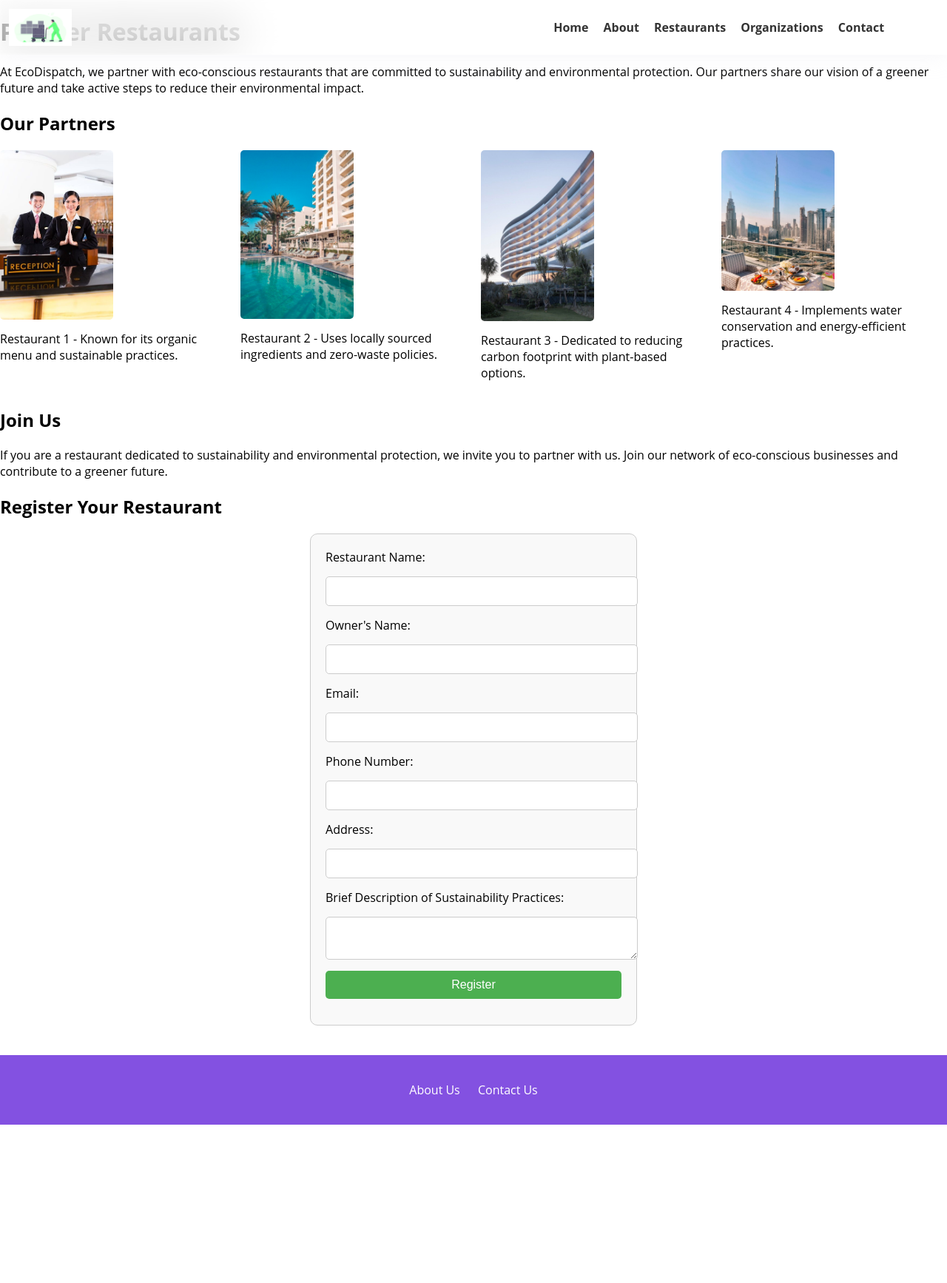
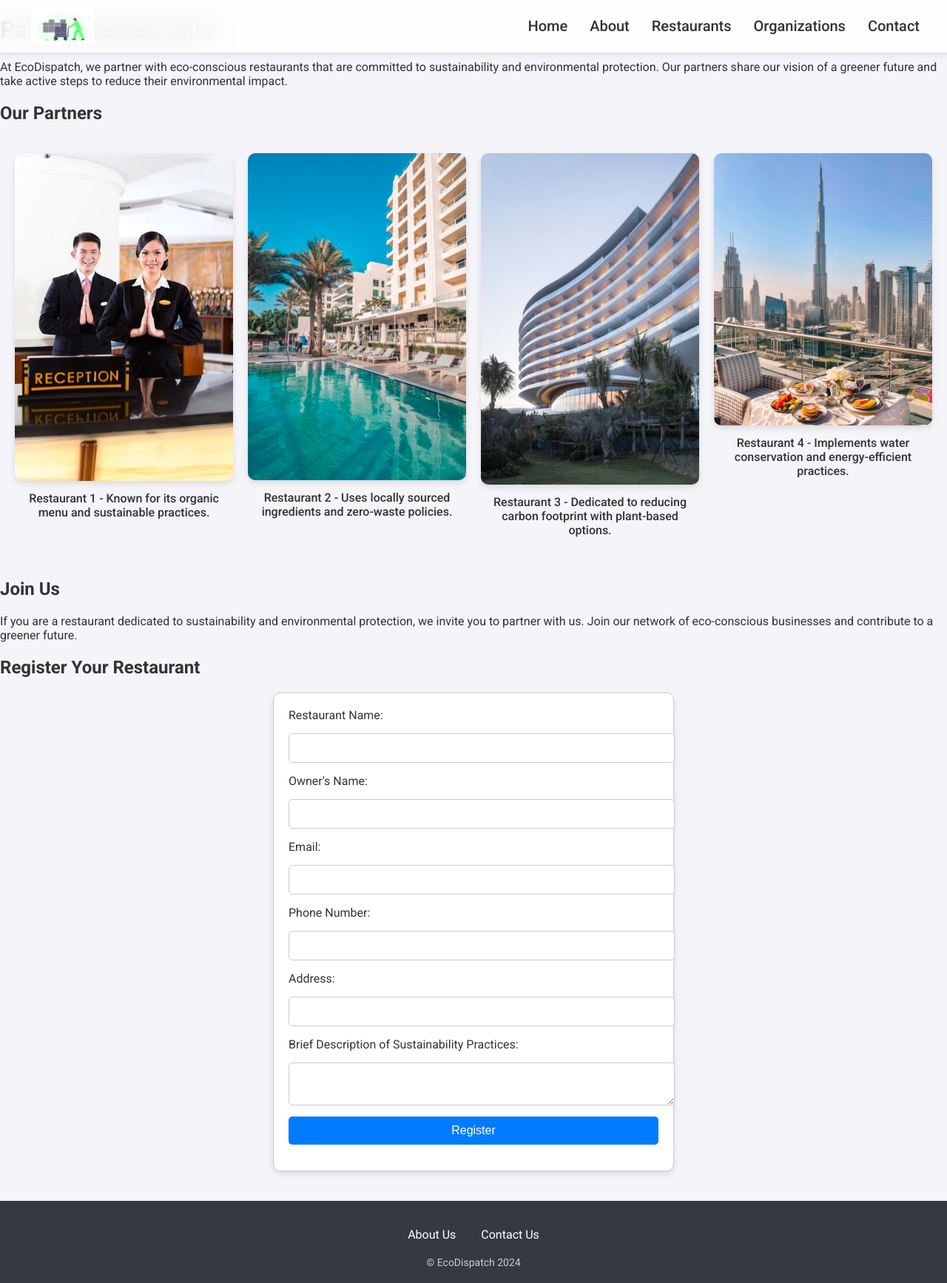
Before and after one commit to YanoTonny/EcoDispatch, a website: page restaurants.html in a window 1280 px wide. Shown: the whole page at 74% size. Before the commit the page ends 1520 px from the top, so only its background shows below. Drawn offline with Linux system fonts and the light colour scheme.

Commit message:
This is a commit for an update to all the files to include a copyright tag in the footer section. It also updates the stylesheets to make improvements in the stylyng of the nav bar.

```diff
--- a/nav_links.css
+++ b/nav_links.css
@@ -1,33 +1,35 @@
+/* Importing Google Fonts */
+@import url('https://fonts.googleapis.com/css2?family=Open+Sans:wght@300;400;600;700&family=Roboto:wght@400;500;700&display=swap');
+
 /* Global Styles */
 body {
-  font-family: 'Open Sans', sans-serif;
+  font-family: 'Roboto', sans-serif;
   margin: 0;
   padding: 0;
+  background-color: #f4f4f9;
+  color: #333;
 }
 
-/* Styling for the navbar container */
+/* Navbar styles */
 .navbar {
-  background-color: rgba(255, 255, 255, 0.5);
-  backdrop-filter: blur(30px);
+  background-color: rgba(255, 255, 255, 0.85);
+  backdrop-filter: blur(20px);
   -webkit-backdrop-filter: blur(10px);
   padding: 10px;
   position: fixed;
   width: 100%;
   top: 0;
   z-index: 1000;
-  box-shadow: 0px 0px 30px rgba(227, 228, 237, 0.37);
-  border: 2px solid rgba(255, 255, 255, 0.18);
-  box-sizing: border-box;
-  overflow: hidden;
+  box-shadow: 0 2px 10px rgba(0, 0, 0, 0.1);
+  border-bottom: 1px solid rgba(255, 255, 255, 0.2);
 }
 
-/* Flex container for the navigation elements */
 .navbar nav {
   display: flex;
   align-items: center;
   justify-content: space-between;
   width: 95%;
-  padding: 0;
+  margin: 0 auto;
 }
 
 .navbar ul {
@@ -36,18 +38,22 @@ body {
   padding: 0;
   display: flex;
   align-items: center;
-  overflow-x: auto; /* Allow horizontal scrolling if needed */
 }
 
 .navbar ul li {
-  margin: 0 10px;
-  white-space: nowrap;
+  margin: 0 15px;
 }
 
 .navbar ul li a {
   color: #333;
+  font-size: 20px;
   text-decoration: none;
-  font-weight: bold;
+  font-weight: 500;
+  transition: color 0.3s ease;
+}
+
+.navbar ul li a:hover {
+  color: #007bff;
 }
 
 .navbar img.logo {
@@ -59,7 +65,6 @@ body {
   margin-right: 20px;
 }
 
-/* Responsive design for smaller screens */
 @media (max-width: 768px) {
   .navbar nav {
     flex-direction: column;
@@ -78,11 +83,11 @@ body {
 }
 
 .main-content {
-  padding: 20px;
+  padding: 80px 20px 20px;
 }
 
 .footer {
-  background-color: hsl(261, 71%, 60%);
+  background-color: #343a40;
   color: white;
   padding: 20px;
   text-align: center;
@@ -95,30 +100,44 @@ body {
 
 .footer ul li {
   display: inline;
-  margin: 0 10px;
+  margin: 0 15px;
 }
 
 .footer ul li a {
   color: white;
   text-decoration: none;
+  transition: color 0.3s ease;
+}
+
+.footer ul li a:hover {
+  color: #007bff;
+}
+
+.footer-copyright {
+  margin-top: 20px;
+  font-size: 14px;
+  color: #ccc;
 }
 
 .about-container {
-  max-width: 500px;
+  max-width: 600px;
   margin: auto;
+  padding: 20px;
 }
 
 .about-container h1 {
   font-size: 36px;
   color: #333;
   margin-bottom: 20px;
+  font-weight: 700;
 }
 
 .about-container h2 {
-  font-size: 24px;
+  font-size: 28px;
   color: #333;
   margin-top: 20px;
   margin-bottom: 10px;
+  font-weight: 600;
 }
 
 .about-container p {
@@ -130,24 +149,34 @@ body {
   display: grid;
   grid-template-columns: repeat(auto-fit, minmax(200px, 1fr));
   grid-gap: 20px;
+  padding: 20px;
 }
 
 .image-item img {
-  width: 50%;
-  border-radius: 5px;
+  width: 100%;
+  border-radius: 10px;
+  box-shadow: 0 4px 8px rgba(0, 0, 0, 0.1);
+  transition: transform 0.3s ease;
+}
+
+.image-item img:hover {
+  transform: scale(1.05);
 }
 
 .image-item p {
   margin-top: 10px;
+  text-align: center;
+  font-weight: 500;
 }
 
 #registration-form {
-  max-width: 400px;
+  max-width: 500px;
   margin: 0 auto;
   padding: 20px;
   border: 1px solid #ccc;
   border-radius: 10px;
-  background-color: #f9f9f9;
+  background-color: #fff;
+  box-shadow: 0 4px 8px rgba(0, 0, 0, 0.1);
 }
 
 /* Ensures form fields are displayed vertically */
@@ -170,17 +199,18 @@ body {
 /* Style for the submit button */
 #registration-form button[type='submit'] {
   padding: 10px 20px;
-  background-color: #4caf50;
+  background-color: #007bff;
   color: white;
   border: none;
   border-radius: 5px;
   font-size: 16px;
   cursor: pointer;
+  transition: background-color 0.3s ease;
 }
 
 /* Style for the submit button on hover */
 #registration-form button[type='submit']:hover {
-  background-color: #45a049;
+  background-color: #0056b3;
 }
 
 /* Additional button styling */
@@ -193,6 +223,7 @@ body {
   font-size: 16px;
   cursor: pointer;
   margin-top: 20px;
+  transition: background-color 0.3s ease;
 }
 
 .btn-primary:hover {
@@ -206,14 +237,18 @@ body {
   text-align: center;
   font-family: Arial, sans-serif;
 }
+
 /* Gives the heading a color  */
 .contact-container h1,
 .contact-container h2 {
-  color: green;
+  color: #007bff;
+  font-weight: 600;
 }
 
 .contact-image img {
   margin-bottom: 20px;
+  border-radius: 10px;
+  box-shadow: 0 4px 8px rgba(0, 0, 0, 0.1);
 }
 
 .contact-details {
@@ -230,12 +265,13 @@ body {
 
 /* General form styling */
 #contactForm {
-  max-width: 400px;
+  max-width: 500px;
   margin: 0 auto;
   padding: 20px;
   border: 1px solid #ccc;
   border-radius: 10px;
-  background-color: #f9f9f9;
+  background-color: #fff;
+  box-shadow: 0 4px 8px rgba(0, 0, 0, 0.1);
 }
 
 /* Ensures form fields are displayed vertically */
@@ -260,27 +296,29 @@ body {
 /* Style for the submit button */
 #contactForm button[type='submit'] {
   padding: 10px 20px;
-  background-color: #4caf50;
+  background-color: #007bff;
   color: white;
   border: none;
   border-radius: 5px;
   font-size: 16px;
   cursor: pointer;
+  transition: background-color 0.3s ease;
 }
 
 /* Style for the submit button on hover */
 #contactForm button[type='submit']:hover {
-  background-color: #45a049;
+  background-color: #0056b3;
 }
 
 /* General form styling */
 #restaurantRegistrationForm {
-  max-width: 400px;
+  max-width: 500px;
   margin: 0 auto 40px auto;
   padding: 20px;
   border: 1px solid #ccc;
   border-radius: 10px;
-  background-color: #f9f9f9;
+  background-color: #fff;
+  box-shadow: 0 4px 8px rgba(0, 0, 0, 0.1);
 }
 
 /* Ensures form fields are displayed vertically */
@@ -305,25 +343,28 @@ body {
 /* Style for the submit button */
 #restaurantRegistrationForm button[type='submit'] {
   padding: 10px 20px;
-  background-color: #4caf50;
+  background-color: #007bff;
   color: white;
   border: none;
   border-radius: 5px;
   font-size: 16px;
   cursor: pointer;
+  transition: background-color 0.3s ease;
 }
 
 /* Style for the submit button on hover */
 #restaurantRegistrationForm button[type='submit']:hover {
-  background-color: #45a049;
+  background-color: #0056b3;
 }
 
-/*styling for the benefits list*/
+/* Styling for the benefits list */
 .benefits-list {
   list-style: decimal inside;
   padding-left: 20px;
 }
 
 .benefits-list li {
-  margin-bottom: 37px; /* Add space between list items */
+  margin-bottom: 15px; /* Add space between list items */
+  font-weight: 500;
+  color: #333;
 }
--- a/restaurants.html
+++ b/restaurants.html
@@ -104,6 +104,7 @@
             <li><a href="about.html">About Us</a></li>
             <li><a href="contact.html">Contact Us</a></li>
           </ul>
+          <div class="footer-copyright">&copy; EcoDispatch 2024</div>
         </div>
         <script src="script.js"></script>
       </footer>
--- a/styles.css
+++ b/styles.css
@@ -5,13 +5,19 @@
   padding: 0;
 }
 
+/* Importing Google Fonts */
+@import url('https://fonts.googleapis.com/css2?family=Open+Sans:wght@300;400;600;700&family=Roboto:wght@400;500;700&display=swap');
+
 /* General styles */
 body {
-  font-family: 'Open Sans', sans-serif;
+  font-family: 'Roboto', sans-serif;
+  margin: 0;
+  padding: 0;
   background-color: #fff;
   color: #333;
 }
 
+/* Auth modal styles */
 .auth-modal {
   position: fixed;
   top: 0;
@@ -22,18 +28,19 @@ body {
   display: flex;
   justify-content: center;
   align-items: center;
+  z-index: 2000;
 }
 
 .auth-container {
   background-color: #fff;
   padding: 20px;
   border-radius: 10px;
-  box-shadow: 0 2px 5px rgba(0, 0, 0, 0.1);
+  box-shadow: 0 4px 10px rgba(0, 0, 0, 0.1);
   width: 400px;
 }
 
 .form-container {
-  margin-bottom: 20px; /* Adds space between the forms */
+  margin-bottom: 20px;
 }
 
 .form-container h2 {
@@ -63,16 +70,19 @@ body {
   border-radius: 5px;
   font-size: 16px;
   cursor: pointer;
+  transition: background-color 0.3s ease;
 }
 
 .form-container button:hover {
   background-color: #45a049;
 }
 
+/* Content styles */
 .content {
-  display: none; /* Hides content initially */
+  display: none;
 }
 
+/* Link styles */
 a {
   text-decoration: none;
   color: inherit;
@@ -85,63 +95,90 @@ a {
   text-align: center;
 }
 
-/* Styling for the navbar container */
+.showcase-content h1 {
+  font-weight: 700;
+  margin-bottom: 20px;
+}
+
+.showcase-content h2 {
+  font-weight: 400;
+  margin-bottom: 40px;
+}
+
+/* Button styles */
+.btn-primary {
+  cursor: pointer;
+  font-weight: 700;
+  color: white;
+  background-color: #007bff;
+  border: none;
+  border-radius: 25px;
+  padding: 15px 40px;
+  transition: background-color 0.3s ease;
+}
+
+.btn-primary:hover {
+  background-color: #0056b3;
+}
+
+/* Navbar styles */
+
 .navbar {
-  background-color: rgba(255, 255, 255, 0.5);
-  backdrop-filter: blur(30px);
+  background-color: rgba(255, 255, 255, 0.85);
+  backdrop-filter: blur(20px);
   -webkit-backdrop-filter: blur(10px);
   padding: 10px;
-  position: fixed; /* Fix the navbar at the top */
+  position: fixed;
   width: 100%;
-  top: 0; /* Position it at the top */
-  z-index: 1000; /* Ensure it stays on top */
-  box-shadow: 0px 0px 30px rgba(227, 228, 237, 0.37);
-  border: 2px solid rgba(255, 255, 255, 0.18);
-  box-sizing: border-box;
-  overflow: hidden; /* Prevent overflow */
+  top: 0;
+  left: 0;
+  z-index: 1000;
+  box-shadow: 0 2px 10px rgba(0, 0, 0, 0.1);
+  border-bottom: 1px solid rgba(255, 255, 255, 0.2);
 }
 
-/* Flex container for the navigation elements */
 .navbar nav {
   display: flex;
   align-items: center;
-  justify-content: space-between; /* Space between logo and nav items */
-  width: 95%;
-  padding: 0;
+  justify-content: space-between;
+  width: 93%;
+  margin: 0 auto;
 }
 
-/* Reset list styles and apply flexbox */
 .navbar ul {
   list-style-type: none;
   margin: 0;
   padding: 0;
   display: flex;
   align-items: center;
+  flex-wrap: nowrap; /* Prevent wrapping */
   overflow-x: auto; /* Allow horizontal scrolling if needed */
+  flex-shrink: 0; /* Prevent shrinking */
 }
 
-/* Margin for list items */
 .navbar ul li {
-  margin: 0 10px;
-  white-space: nowrap; /* Prevent wrapping */
+  margin: 0 15px;
 }
 
-/* Styling for navigation links */
 .navbar ul li a {
   color: #333;
+  font-size: 20px;
   text-decoration: none;
-  font-weight: bold;
+  font-weight: 500;
+  transition: color 0.3s ease;
 }
 
-/* Logo styling */
+.navbar ul li a:hover {
+  color: #007bff;
+}
+
+.navbar li {
+  margin-right: 20px;
+}
+
 .navbar img.logo {
   height: 50px;
-  flex-shrink: 0; /* Prevent logo from shrinking */
-}
-
-/* Adjust margin for list items */
-.navbar li {
-  margin-right: 20px;
+  flex-shrink: 0;
 }
 
 /* Responsive design for smaller screens */
@@ -153,7 +190,7 @@ a {
   }
 
   .navbar ul {
-    flex-direction: column; /* Stack nav items vertically */
+    flex-direction: column;
     width: 100%;
   }
 
@@ -162,38 +199,10 @@ a {
   }
 }
 
-#home .container h2 {
-  color: green;
-}
-
-.showcase-content h1 {
-  font-weight: 700;
-  margin-bottom: 20px;
-}
-
-.showcase-content h2 {
-  font-weight: 400;
-  margin-bottom: 40px;
-}
-
-.btn-primary {
-  cursor: pointer;
-  font-weight: 700;
-  color: white;
-  background-color: #007bff;
-  border: none;
-  border-radius: 25px;
-  padding: 15px 40px;
-}
-
-.btn-primary:hover {
-  background-color: #0056b3;
-}
-
 /* Feature section */
 .features-section {
   display: grid;
-  grid-template-columns: repeat(2, 1fr);
+  grid-template-columns: repeat(auto-fit, minmax(200px, 1fr));
   gap: 20px;
   padding: 50px;
   text-align: center;
@@ -226,16 +235,18 @@ a {
 
 .user-testimonial {
   display: flex;
+  flex-wrap: wrap;
   justify-content: space-between;
   margin-top: 40px;
 }
 
 .user-testimonial div {
-  flex: 1;
+  flex: 1 1 calc(33% - 20px);
   background-color: #fff;
   padding: 30px;
   border-radius: 10px;
   box-shadow: 0 4px 8px rgba(0, 0, 0, 0.1);
+  margin: 10px;
 }
 
 .user-testimonial p {
@@ -250,6 +261,12 @@ a {
 .user-testimonial span {
   font-weight: 400;
   font-size: 14px;
+}
+
+@media (max-width: 768px) {
+  .user-testimonial div {
+    flex: 1 1 100%;
+  }
 }
 
 /* Early access section */
@@ -278,6 +295,7 @@ a {
   border: none;
   border-radius: 25px;
   padding: 15px 40px;
+  transition: background-color 0.3s ease;
 }
 
 .btn-secondary:hover {
@@ -296,7 +314,7 @@ a {
 .footer {
   background-color: hsl(261, 71%, 60%);
   color: #fff;
-  padding: 10px 0;
+  padding: 20px;
   text-align: center;
 }
 
@@ -307,6 +325,8 @@ a {
 
 .footer ul {
   margin-bottom: 40px;
+  padding: 0;
+  list-style-type: none;
 }
 
 .footer ul li {
@@ -338,8 +358,7 @@ a {
   background-color: #0056b3;
 }
 
-/* Image styling*/
-
+/* Image styling */
 img {
   max-width: 100%;
   height: auto;
@@ -355,7 +374,6 @@ img {
   height: auto;
 }
 
-/* Additional specific styles for certain icons */
 .showcase .logo {
   width: 100px;
 }
```
Also changed, not shown: about.html (+1 -0 lines), contact.html (+1 -0 lines), index.html (+1 -0 lines), organizations.html (+1 -0 lines).
